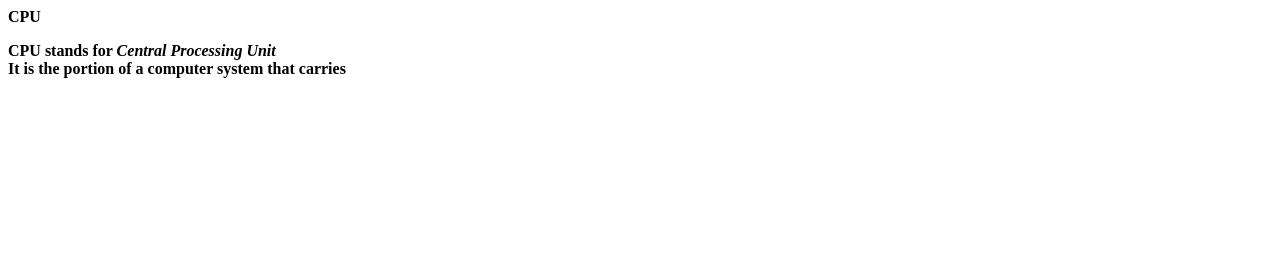
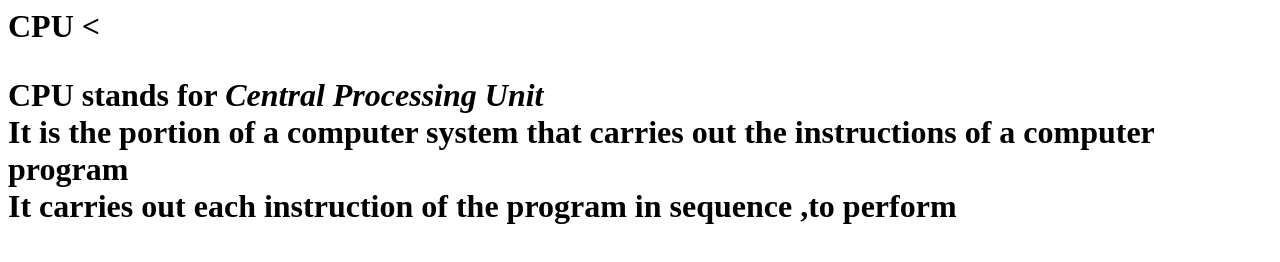
Before and after one commit to iamneo-production/bfffbaaeedadaeccdfffebaeceaec, a website: page public/index.html in a window 1280 px wide. Drawn offline with Linux system fonts and the light colour scheme.

Commit message:
Backup Commit

```diff
--- a/public/index.html
+++ b/public/index.html
@@ -1,7 +1,7 @@
 <html>
-    <head><b> CPU <b></head>
-        <body><p><b> CPU </b> stands for <i> Central Processing Unit</i><br>
-            It is the portion of a computer system that carries
+        <body><h1><b> CPU <<p><b> CPU </b> stands for <i> Central Processing Unit</i><br>
+            It is the portion of a computer system that carries out the instructions of a computer program<br>
+            It carries out each instruction of the program in sequence ,to perform
 
         </body>
 
```
